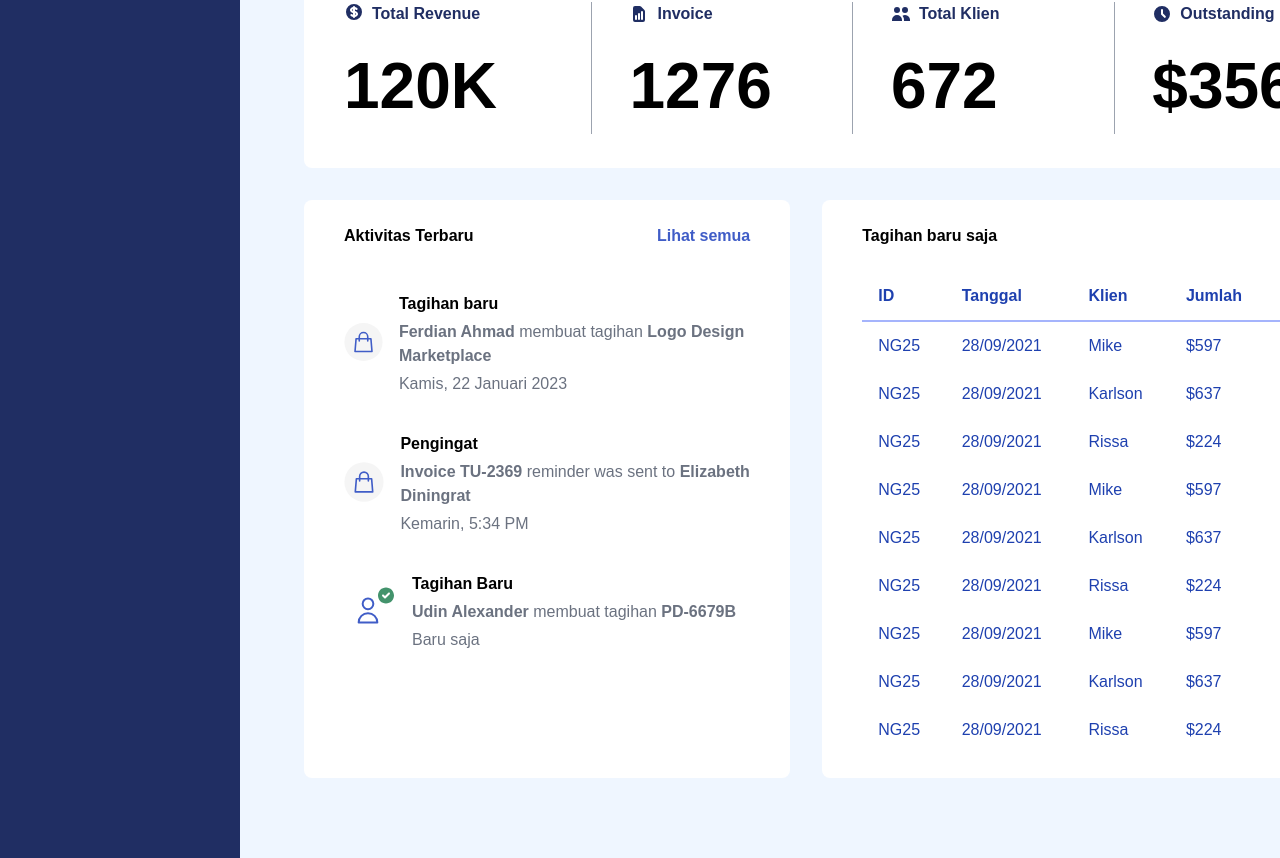
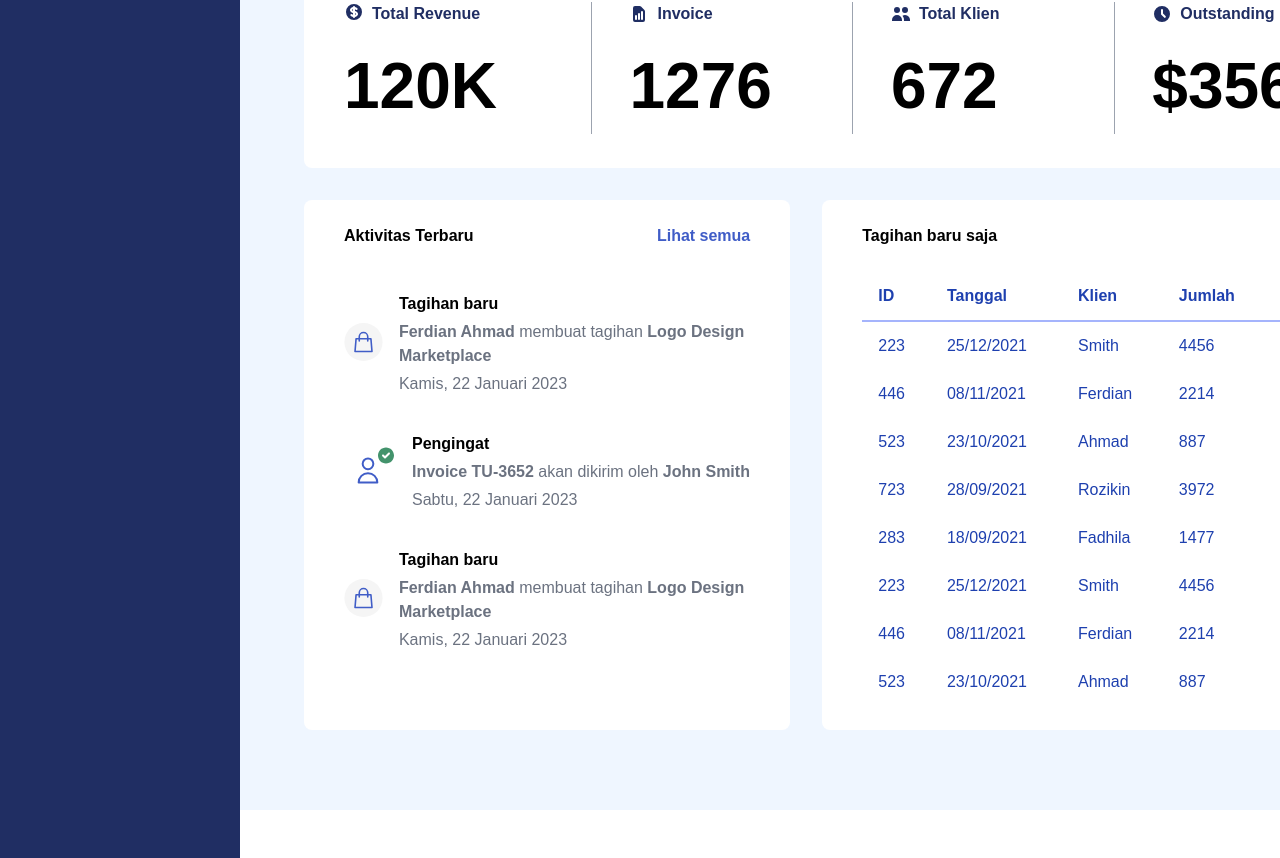
Before and after one commit to ferdianarid/timvoice-digital, a Next.js app: page / in a window 1280 px wide. Shown: the part 585-1443 px from the top of the page. After the commit the page ends 1395 px from the top, so only its background shows below. Built offline with nearby package versions, Linux system fonts and the light colour scheme.

Commit message:
update index pages

```diff
--- a/pages/index.tsx
+++ b/pages/index.tsx
@@ -1,20 +1,24 @@
 import type { NextPage } from 'next'
 import React from 'react'
+
+// Import Head Link and Image from Next
 import Head from 'next/head'
 import Link from "next/link"
 import Image from "next/image"
 
+// Import Components
 import Sidebar from '../components/Sidebar'
 import Appbar from '../components/Appbar'
-
+import RecentActivity from '../components/RecentActivity'
+import RecentInvoices from '../components/RecentInvoices'
 import { Profile, ProfileCard } from "../components/content/Profile"
 
-import RecentActivity from '../components/RecentActivity'
-
+// Import Assets Images
 import ProfileIcon from "../public/profile.svg"
 import BusinessIcon from "../public/bussiness.svg"
 
-const Home: NextPage = () => {
+// Homepages
+const Homepage: NextPage = () => {
 	return (
 		<React.Fragment>
 			<Head>
@@ -108,107 +112,13 @@ const Home: NextPage = () => {
 							{/* <!-- Items Recent Activity --> */}
 							<div className="mt-6 rounded-lg h-auto">
 								<RecentActivity srcImage={BusinessIcon} altImage='bussiness' title="Tagihan baru" subtitle="membuat tagihan" spanText='Ferdian Ahmad' spanTextTwo='Logo Design Marketplace' timestamp='Kamis, 22 Januari 2023' />
-								<div className="py-4 flex hover:bg-blue-50 hover:rounded-lg hover:cursor-pointer">
-									<Image src={BusinessIcon} alt="profile" className="pt-0" />
-									<div className="pl-4">
-										<p className="text-md-regular font-bold pt-1">Pengingat</p>
-										<p className="text-md-regular text-gray-500 pt-1">
-											<span className="font-bold">Invoice TU-2369</span> reminder was sent to <span className="font-bold">Elizabeth Diningrat</span></p>
-										<p className="text-md-regular text-gray-500 pt-1 font-normal">Kemarin, 5:34 PM</p>
-									</div>
-								</div>
-								<div className="py-4 flex hover:bg-blue-50 hover:rounded-lg hover:cursor-pointer">
-									<Image src={ProfileIcon} alt="profile" className="pt-0" />
-									<div className="pl-4">
-										<p className="text-md-regular font-bold pt-1">Tagihan Baru</p>
-										<p className="text-md-regular text-gray-500 pt-1">
-											<span className="font-bold">Udin Alexander</span> membuat tagihan <span className="font-bold">PD-6679B</span></p>
-										<p className="text-md-regular text-gray-500 pt-1 font-normal">Baru saja</p>
-									</div>
-								</div>
+								<RecentActivity srcImage={ProfileIcon} altImage='profile' title="Pengingat" subtitle="akan dikirim oleh" spanText='Invoice TU-3652' spanTextTwo='John Smith' timestamp='Sabtu, 22 Januari 2023' />
+								<RecentActivity srcImage={BusinessIcon} altImage='bussiness' title="Tagihan baru" subtitle="membuat tagihan" spanText='Ferdian Ahmad' spanTextTwo='Logo Design Marketplace' timestamp='Kamis, 22 Januari 2023' />
 							</div>
 						</div>
-						{/* <!-- Invoice --> */}
+						{/* <!-- Recent Invoice --> */}
 						<div className="w-[55%] py-6 px-10 h-auto bg-white rounded-lg ml-8">
-							<div className="flex justify-between items-center">
-								<h1 className="font-bold text-heading-sm">Tagihan baru saja</h1>
-								<a href="/admin/dashboard/recent-invoices" className="text-[#405DC7] text-md-regular font-bold">See All</a>
-							</div>
-							{/* <!-- Items Recent Invoices --> */}
-							<div className="w-full mt-6 rounded-lg h-auto">
-								<table className="text-blue-800 rounded-t-lg rounded-b-lg w-full">
-								<tr className="text-left border-b-2 border-indigo-300">
-									<th className="px-4 py-3">ID</th>
-									<th className="px-4 py-3">Tanggal</th>
-									<th className="px-4 py-3">Klien</th>
-									<th className="px-4 py-3">Jumlah</th>
-									<th className="px-4 py-3">Status</th>
-								</tr>
-								<tr className="">
-									<td className="px-4 py-3">NG25</td>
-									<td className="px-4 py-3">28/09/2021</td>
-									<td className="px-4 py-3">Mike</td>
-									<td className="px-4 py-3">$597</td>
-									<td className="px-4 py-3">Dibayar</td>
-								</tr>
-								<tr className="">
-									<td className="px-4 py-3">NG25</td>
-									<td className="px-4 py-3">28/09/2021</td>
-									<td className="px-4 py-3">Karlson</td>
-									<td className="px-4 py-3">$637</td>
-									<td className="px-4 py-3">Tertunda</td>
-								</tr>
-								<tr className="">
-									<td className="px-4 py-3">NG25</td>
-									<td className="px-4 py-3">28/09/2021</td>
-									<td className="px-4 py-3">Rissa</td>
-									<td className="px-4 py-3">$224</td>
-									<td className="px-4 py-3">Dibayar</td>
-								</tr>
-								<tr className="">
-									<td className="px-4 py-3">NG25</td>
-									<td className="px-4 py-3">28/09/2021</td>
-									<td className="px-4 py-3">Mike</td>
-									<td className="px-4 py-3">$597</td>
-									<td className="px-4 py-3">Dibayar</td>
-								</tr>
-								<tr className="">
-									<td className="px-4 py-3">NG25</td>
-									<td className="px-4 py-3">28/09/2021</td>
-									<td className="px-4 py-3">Karlson</td>
-									<td className="px-4 py-3">$637</td>
-									<td className="px-4 py-3">Tertunda</td>
-								</tr>
-								<tr className="">
-									<td className="px-4 py-3">NG25</td>
-									<td className="px-4 py-3">28/09/2021</td>
-									<td className="px-4 py-3">Rissa</td>
-									<td className="px-4 py-3">$224</td>
-									<td className="px-4 py-3">Dibayar</td>
-								</tr>
-								<tr className="">
-									<td className="px-4 py-3">NG25</td>
-									<td className="px-4 py-3">28/09/2021</td>
-									<td className="px-4 py-3">Mike</td>
-									<td className="px-4 py-3">$597</td>
-									<td className="px-4 py-3">Dibayar</td>
-								</tr>
-								<tr className="">
-									<td className="px-4 py-3">NG25</td>
-									<td className="px-4 py-3">28/09/2021</td>
-									<td className="px-4 py-3">Karlson</td>
-									<td className="px-4 py-3">$637</td>
-									<td className="px-4 py-3">Tertunda</td>
-								</tr>
-								<tr className="">
-									<td className="px-4 py-3">NG25</td>
-									<td className="px-4 py-3">28/09/2021</td>
-									<td className="px-4 py-3">Rissa</td>
-									<td className="px-4 py-3">$224</td>
-									<td className="px-4 py-3">Dibayar</td>
-								</tr>
-								</table>
-							</div>
+							<RecentInvoices />
 						</div>
 					</div>
 				</div>
@@ -217,4 +127,4 @@ const Home: NextPage = () => {
 	)
 }
 
-export default Home
+export default Homepage
```
